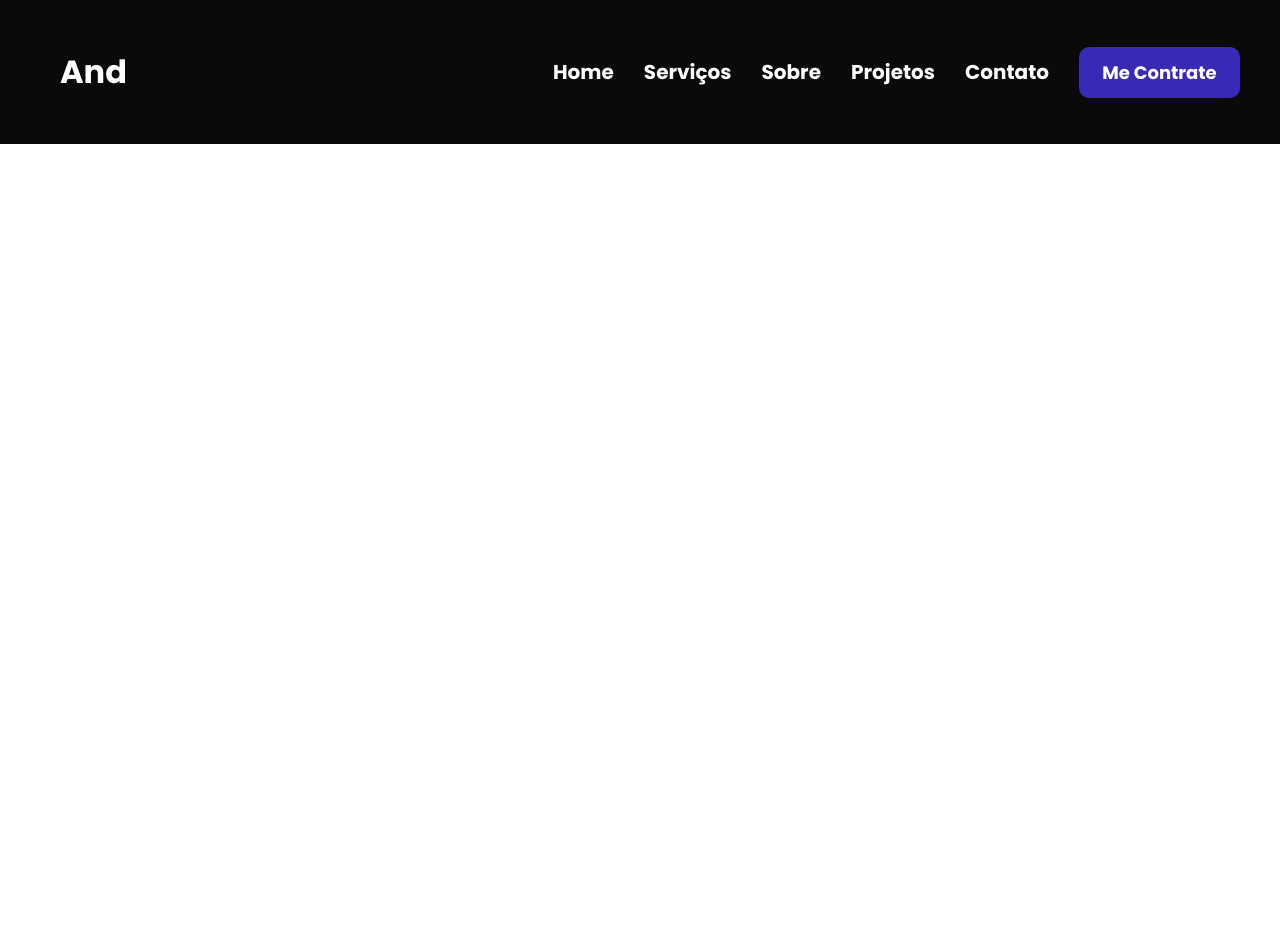
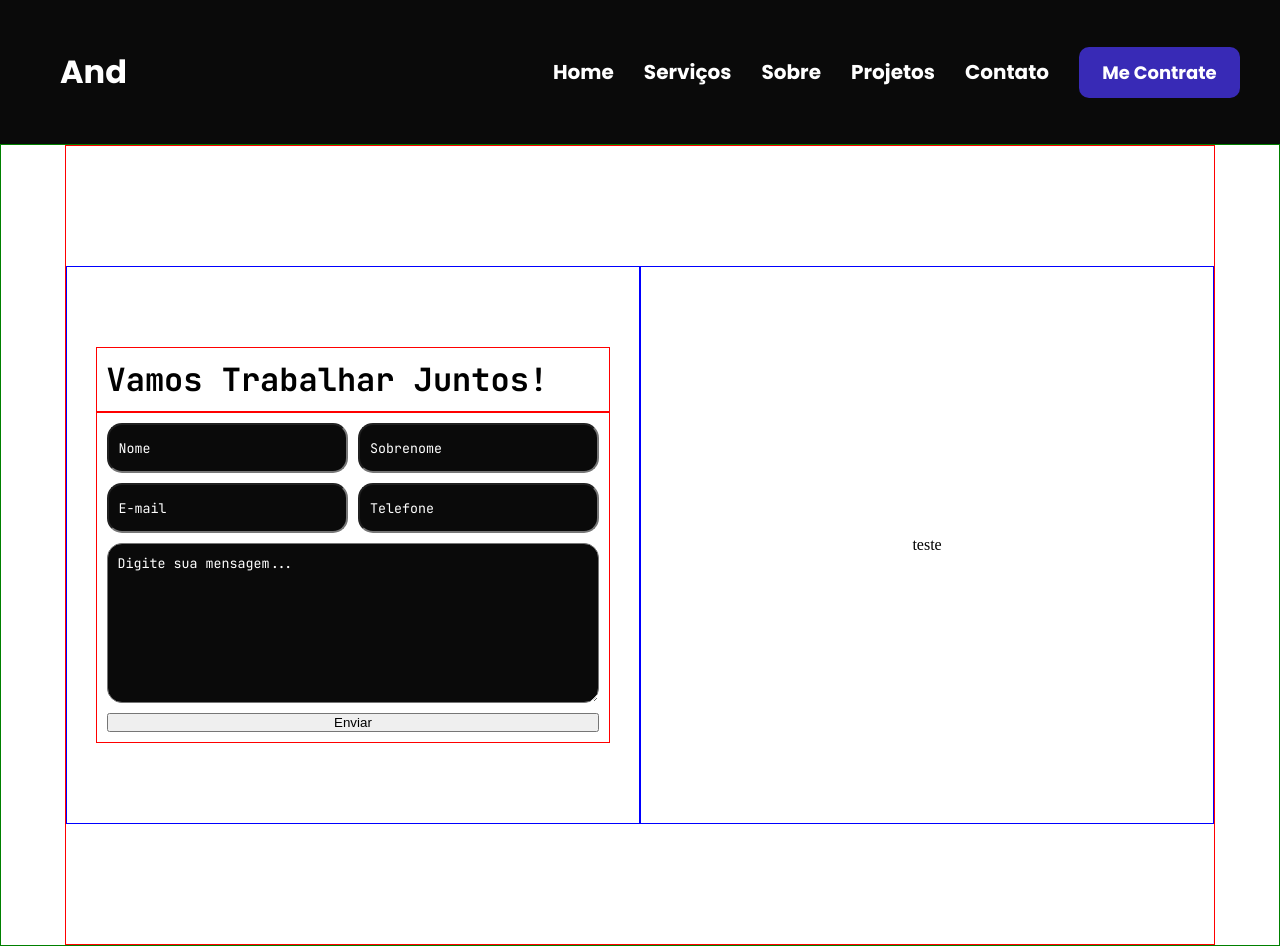
Before and after one commit to luvsscorpius/dev-and-portfolio-react, a React (Create React App) app in the folder frontend/: page /contato in a window 1280 px wide. Before the commit the page ends 800 px from the top, so only its background shows below. Built offline with nearby package versions, Linux system fonts and the light colour scheme.

Commit message:
feat(contactpage): styling formContainer

```diff
--- a/frontend/src/App.js
+++ b/frontend/src/App.js
@@ -6,6 +6,7 @@ import { BrowserRouter as Router, Routes, Route } from 'react-router'
 import { Servicos } from './Pages/Servicos/Servicos';
 import { Sobre } from './Pages/Sobre/Sobre';
 import { Projetcs } from './Pages/Projects/Projetcs';
+import { Contact } from './Pages/Contact/Contact';
 
 function App() {
   return (
@@ -17,6 +18,7 @@ function App() {
           <Route path='/servicos' element={<Servicos />}/>
           <Route path='/sobre' element={<Sobre />}/>
           <Route path='/projetos' element={<Projetcs />}/>
+          <Route path='/contato' element={<Contact />}/>
         </Routes>
         <GlobalStyle />
       </Router>
--- a/frontend/src/Pages/Contact/Contact.jsx
+++ b/frontend/src/Pages/Contact/Contact.jsx
@@ -0,0 +1,34 @@
+import React from 'react'
+import * as C from './Styles'
+
+export const Contact = () => {
+    return (
+        <main style={{ border: "1px solid green", display: "flex", justifyContent: "center" }}>
+            <C.mainContent>
+                <C.formContainer>
+                    <div className="titleContent">
+                        <h1>Vamos Trabalhar Juntos!</h1>
+                    </div>
+
+                    <C.formContent>
+                        <div className="firstInputs">
+                            <input type="text" placeholder='Nome' />
+                            <input type="text" placeholder='Sobrenome' />
+                        </div>
+                        <div className="secondInputs">
+                            <input type="email" placeholder='E-mail' />
+                            <input type="text" placeholder='Telefone' />
+                        </div>
+
+                        <textarea name="textarea" id="textarea" placeholder='Digite sua mensagem...'></textarea>
+                        <button>Enviar</button>
+                    </C.formContent>
+                </C.formContainer>
+
+                <C.viewContainer>
+                    teste
+                </C.viewContainer>
+            </C.mainContent>
+        </main>
+    )
+}
--- a/frontend/src/Pages/Contact/Styles.jsx
+++ b/frontend/src/Pages/Contact/Styles.jsx
@@ -0,0 +1,83 @@
+import styled from "styled-components";
+
+export const mainContent = styled.div`
+    width: 90%;
+    height: 100vh;
+    border: 1px solid red;
+    display: flex;
+    flex-direction: row;
+    justify-content: center;
+    align-items: center;
+`
+
+export const formContainer = styled.div`
+    width: 100%;
+    height: 70%;
+    border: 1px solid blue;
+    display: flex;
+    flex-direction: column;
+    justify-content: center;
+    align-items: center;
+
+    .titleContent {
+        width: 90%;
+        border: 1px solid red;
+        font-family: "JetBrains Mono", serif;
+
+        h1 {
+            padding: 10px;
+        }
+    }
+`
+
+export const formContent = styled.form`
+    display: flex;
+    flex-direction: column;
+    border: 1px solid red;
+    width: 90%;
+    gap: 10px;
+    padding: 10px;
+
+    .firstInputs, .secondInputs {
+        display: flex;
+        flex-direction: row;
+        gap: 10px;
+
+        input {
+            width: 100%;
+            height: 50px;
+            background-color: #0A0A0A;
+            color: #fff;
+            border-radius: 15px;
+            padding: 10px;
+            font-family: "JetBrains Mono", serif;
+        }
+
+        ::placeholder {
+            color: #fff;
+        }
+    }
+
+    textarea {
+        width: 100%;
+        height: 160px;
+        background-color: #0A0A0A;
+        color: #fff;
+        border-radius: 15px;
+        padding: 10px;
+        font-family: "JetBrains Mono", serif;
+    }
+
+    textarea::placeholder {
+        color: #fff;
+    }
+`
+
+export const viewContainer = styled.div`
+    width: 100%;
+    height: 70%;
+    border: 1px solid blue;
+    display: flex;
+    justify-content: center;
+    align-items: center;
+`
```
